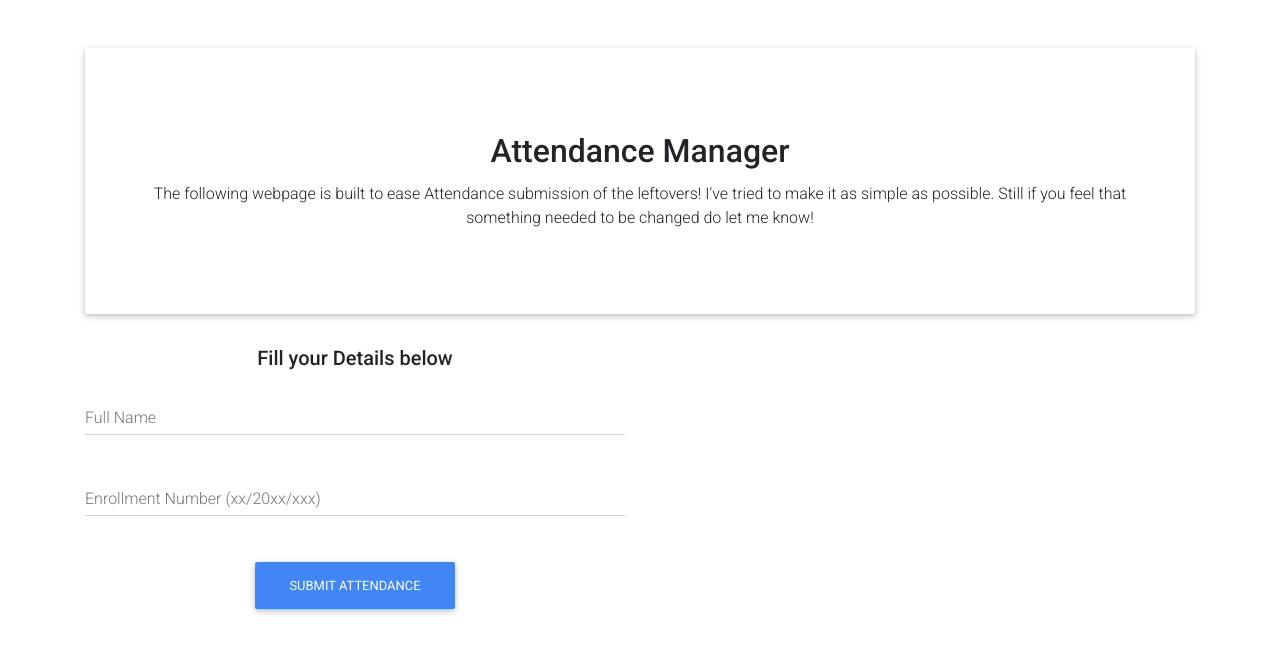
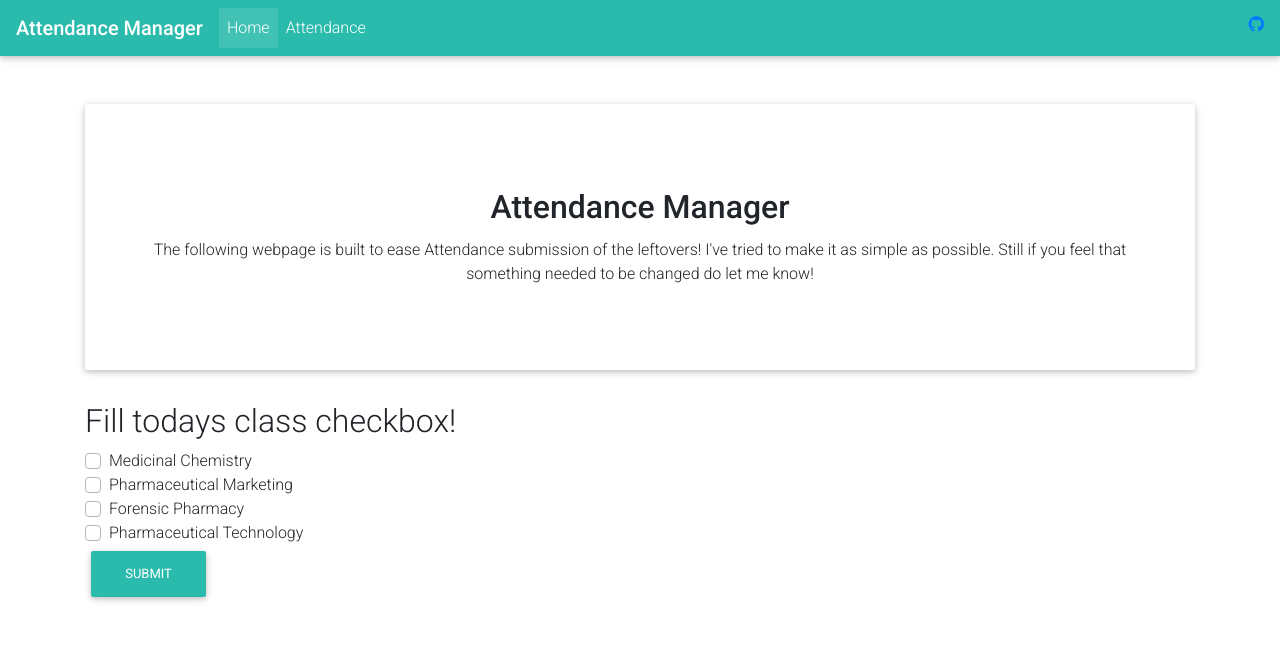
Before and after one commit to HunainAnis/attendanceManager, a React (Create React App) app: page /Admin in a window 1280 px wide. Shown: the top 652 px of the page. Built offline with nearby package versions, Linux system fonts and the light colour scheme; no server answers; the database is empty.

Commit message:
classes are added to the database

```diff
--- a/package.json
+++ b/package.json
@@ -10,6 +10,7 @@
     "mdbreact": "^4.27.0",
     "react": "^16.13.1",
     "react-dom": "^16.13.1",
+    "react-router-dom": "^5.2.0",
     "react-scripts": "3.4.1"
   },
   "scripts": {
--- a/src/Admin.js
+++ b/src/Admin.js
@@ -1,12 +1,55 @@
 import React from 'react'
-
+import * as firebase from 'firebase'
+import { MDBContainer, MDBBtn } from 'mdbreact'
 
 class Admin extends React.Component {
+
+    state = {
+        todayclass:[],
+        marketing:false,
+        forensic:false,
+        medchem:false,
+        pharmatech:false,
+    }
+
+    submitClasses() {
+        const NewArray = Object.keys(this.state).filter(i=>this.state[i]===true)
+        console.log(NewArray)
+        const db = firebase.database().ref().child('classes')
+        db.set(NewArray)
+        .then(console.log('new classes'))
+    }
+    handleChange(e) {
+        const { name } = e.target
+        this.setState(state=>({
+            [name]:!state[name]
+        }))
+    }
+
     render() {
         return(
+        <MDBContainer>
             <div>
-                ADMIN PANEL
+                <h2>Fill todays class checkbox!</h2>
             </div>
+            <div className="custom-control custom-checkbox">
+              <input onChange={(e)=>this.handleChange(e)} type="checkbox" className="custom-control-input" id="medchem" name='medchem' checked={this.state.medchem} />
+              <label className="custom-control-label" htmlFor="medchem">Medicinal Chemistry</label>
+            </div>
+            <div className="custom-control custom-checkbox">
+              <input onChange={(e)=>this.handleChange(e)} type="checkbox" className="custom-control-input" id="marketing" name='marketing' checked={this.state.marketing} />
+              <label className="custom-control-label" htmlFor="marketing">Pharmaceutical Marketing</label>
+            </div>
+            <div className="custom-control custom-checkbox">
+              <input onChange={(e)=>this.handleChange(e)} type="checkbox" className="custom-control-input" id="forensic" name='forensic' checked={this.state.forensic} />
+              <label className="custom-control-label" htmlFor="forensic">Forensic Pharmacy</label>
+            </div>
+            <div className="custom-control custom-checkbox">
+              <input onChange={(e)=>this.handleChange(e)} type="checkbox" className="custom-control-input" id="pharmatech" name='pharmatech' checked={this.state.pharmatech} />
+              <label className="custom-control-label" htmlFor="pharmatech">Pharmaceutical Technology</label>
+            </div>
+            <MDBBtn onClick={()=>this.submitClasses()}>Submit</MDBBtn>
+        </MDBContainer>
         )
     }
 }
--- a/src/App.js
+++ b/src/App.js
@@ -2,12 +2,13 @@ import React from 'react';
 import logo from './logo.svg';
 import './App.css';
 import Home from './home';
+import { BrowserRouter as Router } from 'react-router-dom';
 
 function App() {
   return (
-    <div>
-        <Home />
-    </div>
+    <Router>
+      <Home />
+    </Router>
   );
 }
 
--- /dev/null
+++ b/src/Navbar.js
@@ -0,0 +1,42 @@
+import React, { Component } from "react";
+import { MDBNavbar, MDBNavbarBrand, MDBNavbarNav, MDBNavItem, MDBNavLink, MDBNavbarToggler, MDBCollapse, MDBIcon } from "mdbreact";
+
+class Navbar extends Component {
+state = {
+  isOpen: false
+};
+
+toggleCollapse = () => {
+  this.setState({ isOpen: !this.state.isOpen });
+}
+
+render() {
+  return (
+      <MDBNavbar color="default-color" dark expand="md">
+        <MDBNavbarBrand>
+          <strong className="white-text">Attendance Manager</strong>
+        </MDBNavbarBrand>
+        <MDBNavbarToggler onClick={this.toggleCollapse} />
+        <MDBCollapse id="navbarCollapse3" isOpen={this.state.isOpen} navbar>
+          <MDBNavbarNav left>
+            <MDBNavItem active>
+              <MDBNavLink to="/">Home</MDBNavLink>
+            </MDBNavItem>
+            <MDBNavItem>
+              <MDBNavLink to="/SubmitForm">Attendance</MDBNavLink>
+            </MDBNavItem>
+          </MDBNavbarNav>
+          <MDBNavbarNav right>
+            <MDBNavItem>
+              <a className="unstyled waves-effect waves-light" href="https://github.com/HunainAnis/attendanceManager">
+                <MDBIcon fab icon="github" />
+              </a>
+            </MDBNavItem>
+          </MDBNavbarNav>
+        </MDBCollapse>
+      </MDBNavbar>
+    );
+  }
+}
+
+export default Navbar;
--- a/src/home.js
+++ b/src/home.js
@@ -1,33 +1,39 @@
 import React from 'react';
-import logo from './logo.svg';
 import './App.css';
 import * as firebase from 'firebase'
-import { fileStructure } from './config';
 import SubmitForm from './submitForm';
 import HeaderTop from './Header';
+import Navbar from './Navbar';
+import { BrowserRouter as Route, Switch } from "react-router-dom";
+import Admin from './Admin';
 
 class Home extends React.Component {
   state = {
-    data: ''
+    data: '',
+    classes:[]
   }
 
   componentDidMount() {
-    const database =  firebase.database()
-    const dbRef = database.ref().child('days')
-    dbRef.on('value', snapshot => {
+    const db = firebase.database().ref().child('classes')
+    db.on('value', snapshot => {
         this.setState({
-          data: snapshot.val()
+            classes: snapshot.val()
         })
     })
-    dbRef.set(fileStructure.days)
-    .then(console.log('updated'))
   }
-
   render() {
   return (
     <div>
+        <Navbar />
         <HeaderTop />
-        <SubmitForm />
+        <Switch>
+            <Route path='/Admin'>
+                <Admin />
+            </Route>
+            <Route exact path='/SubmitForm'>
+                <SubmitForm classes = {this.state.classes} />
+            </Route>
+        </Switch>
     </div>
   );
   }
--- a/src/submitForm.js
+++ b/src/submitForm.js
@@ -1,12 +1,25 @@
 import React from "react";
 import { MDBContainer, MDBRow, MDBCol, MDBBtn, MDBInput } from 'mdbreact';
+import * as firebase  from 'firebase'
 
 class SubmitForm extends React.Component {
     state = {
+        name:'',
+        enrollment: '',
+        subjects:[],
         today:'',
         classes:[]
     }
+
+    formatData() {
+
+        const today = new Date()
+        const time = today.getTime()
+
+    }
+
     render() {
+        console.log(this.props.classes)
         return (
         <MDBContainer className='text-center'>
         <MDBRow>
```
